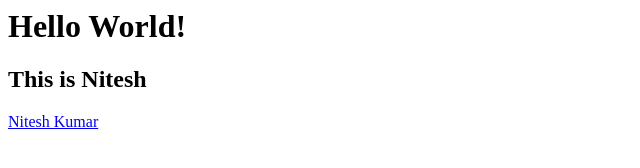
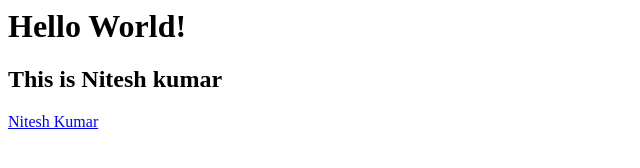
Before and after one commit to niteshkt/niteshkt.github.io, a plain HTML site: page index.html in a window 1280 px wide. Shown: the full height of the page, 0-640 px from the left. Drawn offline with Linux system fonts and the light colour scheme.

Commit message:
Update index.html

```diff
--- a/index.html
+++ b/index.html
@@ -2,7 +2,7 @@
 <html>
 <body>
 <h1>Hello World!</h1>
-<h2>This is Nitesh</h2>
+<h2>This is Nitesh kumar</h2>
  <a class="navbar-brand" href="index.html">Nitesh Kumar </a>
 </body>
 </html>
```
